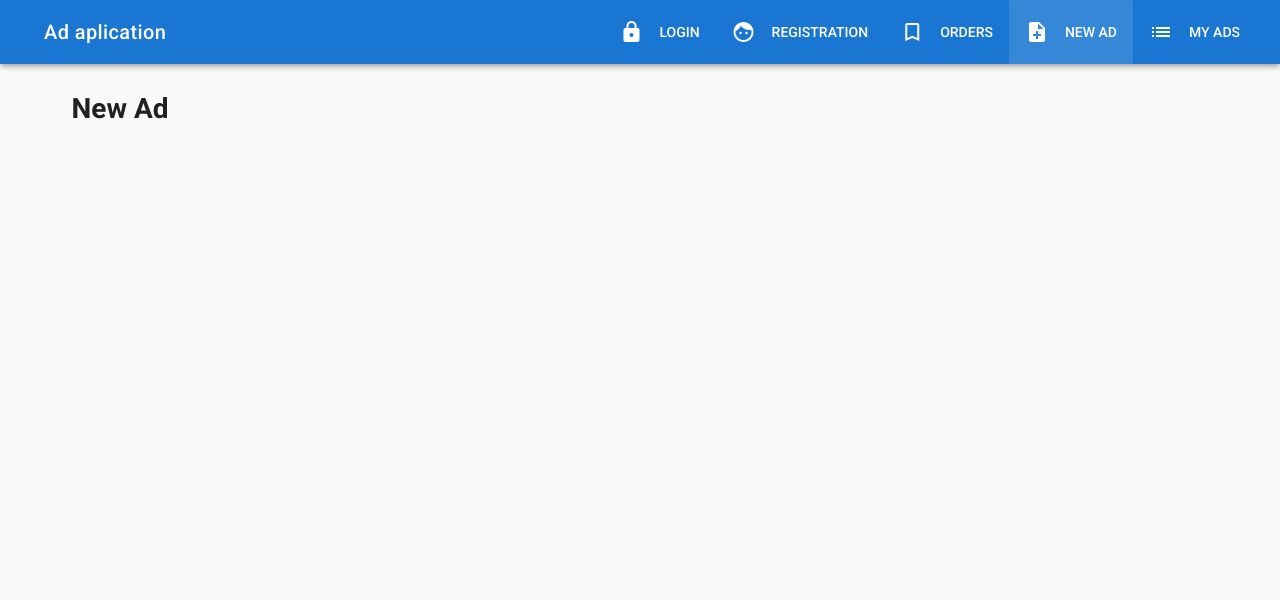
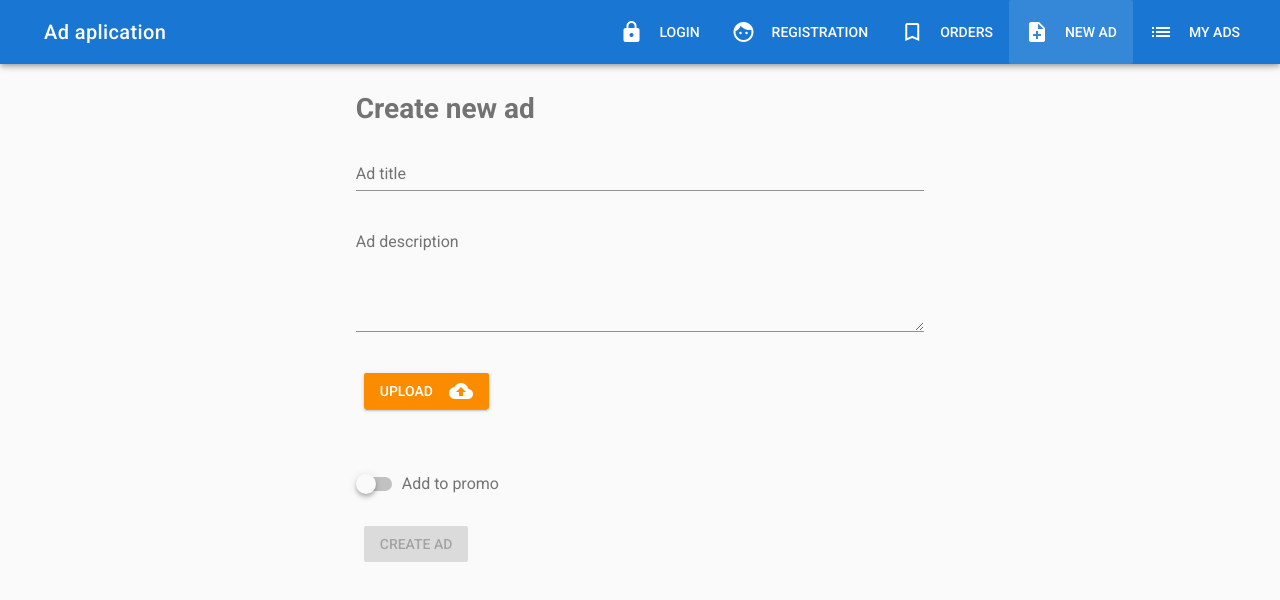
Before and after one commit to langsyar/ad_vue, a Vue app: page /new in a window 1280 px wide. Shown: the top 600 px of the page. Built offline with nearby package versions, Linux system fonts and the light colour scheme.

Commit message:
new ad page

```diff
--- a/src/components/Ads/NewAd.vue
+++ b/src/components/Ads/NewAd.vue
@@ -1,8 +1,66 @@
 <template>
     <v-container>
         <v-layout row>
-            <v-flex xs12>
-                <h1>New Ad</h1>
+            <v-flex xs12 sm6 offset-sm3>
+                <h1 class="text--secondary mb-3">Create new ad</h1>
+                <v-form
+                        ref="form"
+                        v-model="valid"
+                        class="mb-3"
+                        validation>
+                    <v-text-field
+                            name="title"
+                            label="Ad title"
+                            type="text"
+                            v-model="title"
+                            :rules="[v => !!v || 'Title is required']"
+                    ></v-text-field>
+                    <v-text-field
+                            name="description"
+                            label="Ad description"
+                            type="text"
+                            v-model="description"
+                            :rules="[v => !!v || 'Description is required']"
+                            multi-line
+                    ></v-text-field>
+                </v-form>
+                <v-layout row class="mb-3">
+                    <v-flex xs12>
+                        <v-btn class="warning">
+                            Upload
+                            <v-icon right dark>cloud_upload</v-icon>
+                        </v-btn>
+                    </v-flex>
+                </v-layout>
+
+                <v-layout row>
+                    <v-flex class="xs12">
+                        <img src="" alt="">
+                    </v-flex>
+                </v-layout>
+
+                <v-layout row>
+                    <v-flex class="xs12">
+                        <v-switch
+                            label="Add to promo"
+                            v-model="promo"
+                            color="primary"
+                        ></v-switch>
+                    </v-flex>
+                </v-layout>
+
+                <v-layout row>
+                    <v-flex class="xs12">
+                        <v-spacer></v-spacer>
+                        <v-btn
+                            class="success"
+                            :disabled="!valid"
+                            @click="createAd"
+                        >
+                            Create Ad
+                        </v-btn>
+                    </v-flex>
+                </v-layout>
             </v-flex>
         </v-layout>
     </v-container>
@@ -12,8 +70,23 @@
 	export default {
 		data() {
 			return {
-
+                title: '',
+                description: '',
+                promo: false,
+                valid: false,
 			}
-		}
+		},
+        methods: {
+			createAd() {
+                if (this.$refs.form.validate()) {
+                	const ad = {
+                		title: this.title,
+                        description: this.description,
+                        promo: this.promo
+                    };
+                    console.log(ad)
+                }
+            }
+        }
 	}
 </script>
```
